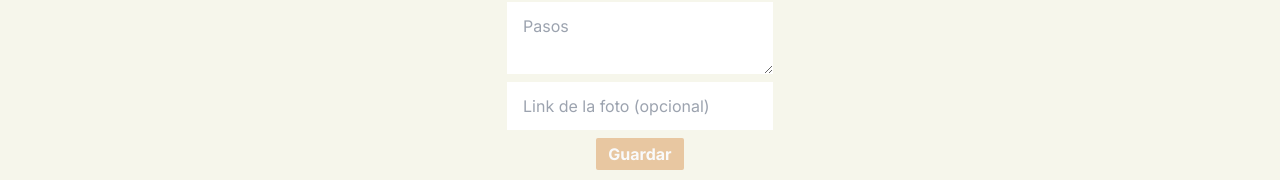
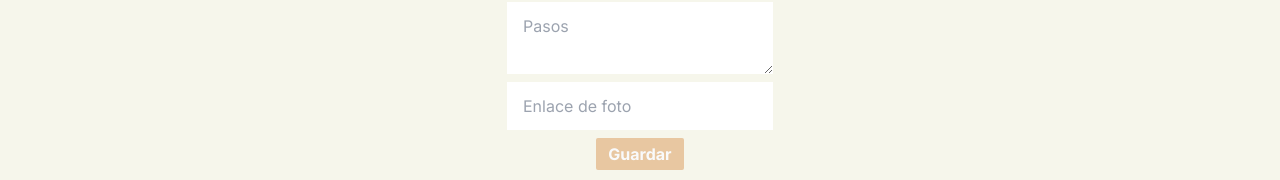
Before and after one commit to JosePuiggros/Proyecto_DS, a Next.js app: page /publicar in a window 1280 px wide. Shown: the part 314-494 px from the top of the page. Built offline with nearby package versions, Linux system fonts and the light colour scheme.

Commit message:
traducción

```diff
--- a/public/locales/en/translation.json
+++ b/public/locales/en/translation.json
@@ -31,5 +31,6 @@
     "repiteContrasena": "Repeat your password",
     "crearCuenta": "Create account",
     "yaCuenta": "Already have an account?",
-    "contrasena": "Password"
+    "contrasena": "Password",
+    "foto": "Photo link"
   }
--- a/public/locales/es/translation.json
+++ b/public/locales/es/translation.json
@@ -31,5 +31,6 @@
     "repiteContrasena": "Repite tu contraseña",
     "crearCuenta": "Crear cuenta",
     "yaCuenta": "¿Ya tienes una cuenta?",
-    "contrasena": "Contraseña"
+    "contrasena": "Contraseña",
+    "foto": "Enlace de foto"
   }
--- a/src/app/publicar/page.js
+++ b/src/app/publicar/page.js
@@ -57,7 +57,7 @@ const onSubmit = handleSubmit((data) => {
         />
         {errors.descripcion && <span>{t("requerido")}</span>}
         <input className="text-black py-3 px-4 mb-2 block focus:outline-none w-full"
-          placeholder="Link de la foto (opcional)"
+          placeholder={t("foto")}
           {...register("foto", {required: false})}
         />
         <div className="flex justify-center">
```
